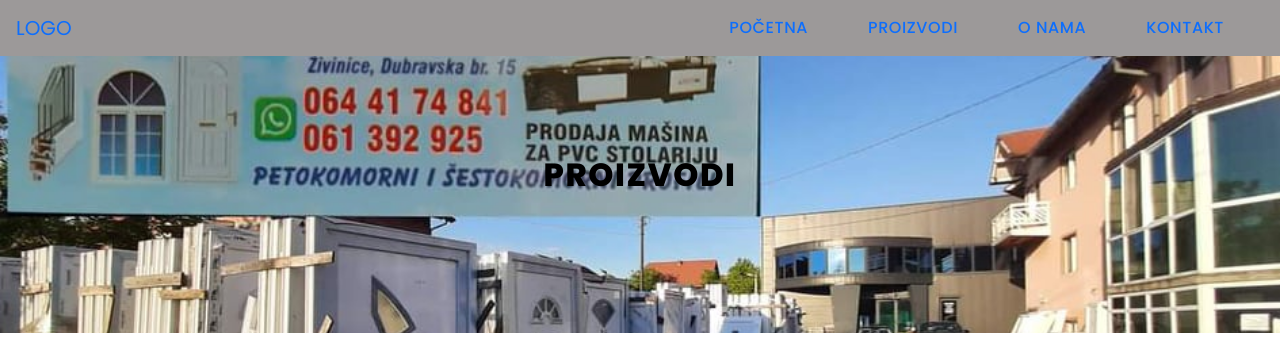
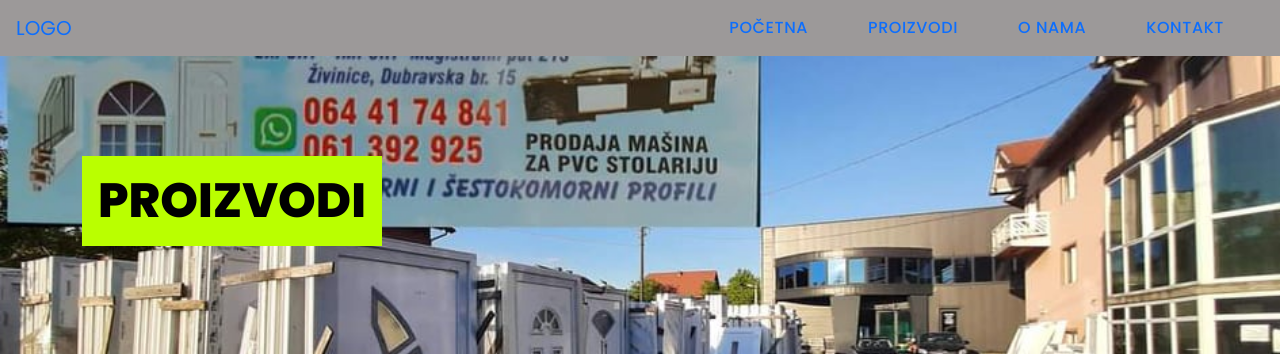
Before and after one commit to OkicB/Carpentry-React-Website, a React (Create React App) app: page /projects in a window 1280 px wide. Shown: the top 356 px of the page. Built offline with nearby package versions, Linux system fonts and the light colour scheme; the HTML template or start-up script is replaced by a standard one.

Commit message:
Update Projects.js

```diff
--- a/src/components/Projects.js
+++ b/src/components/Projects.js
@@ -76,7 +76,7 @@ const Projects = () => {
                 <div className="container">
                     <div className="row gx-0">
                         <div className="headerRow">
-                            <h3 className="productHeader">PROIZVODI</h3>
+                            <h3 className="productHeader2">PROIZVODI</h3>
                         </div>
                     </div>
                 </div>
@@ -85,9 +85,9 @@ const Projects = () => {
             <section className="products-section3">
                 <div className="productsImg1"></div>
                 <div className="square"></div>
-                <div className="container">
+                <div className="container productsContainer">
                     <div className="row gx-0">
-                        <div className="col-lg-7 productsContent">
+                        <div className="col-lg-7 col-sm-6 productsContent">
                             <h2>PVC/ALU <span>mašine</span></h2>
                             <p className="products-para">I am creative, helpful and honest person who likes to get involved in various jobs and activities. Currently I study Javascript technologies like React, Node and other tools like Material UI, Express, to build a great web applications and API's for myself and clients. Always in the mood to grow my knowledge that can help further in my job.</p>
                             <div className="productsIcons">
@@ -185,7 +185,7 @@ const Projects = () => {
                                 <p className="footerText">061 392 925</p>
                                 <p className="footerText">060 33 96 286</p>
                                 <p className="footerText">rico-plast@gmail.com</p>
-                                <a href="https://www.facebook.com/">
+                                <a href="https://www.facebook.com/Rico-plast-106317514411877">
                                     <FaFacebook className="social-media" />
                                 </a>
                                 <a href="https://www.instagram.com/">
```
